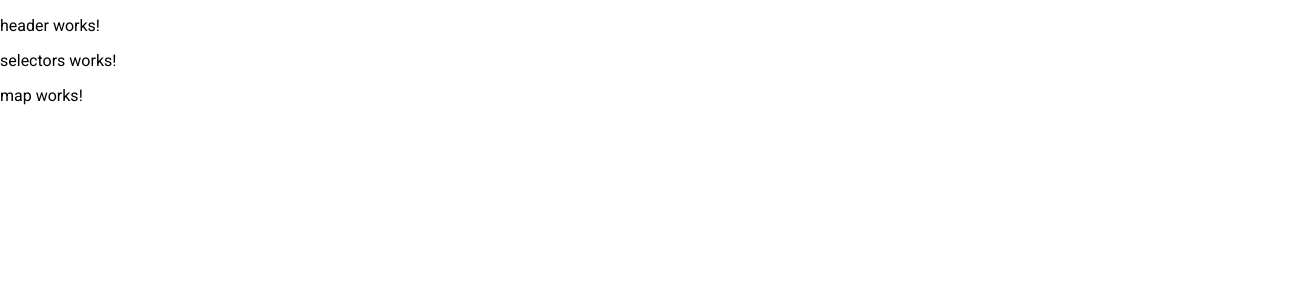
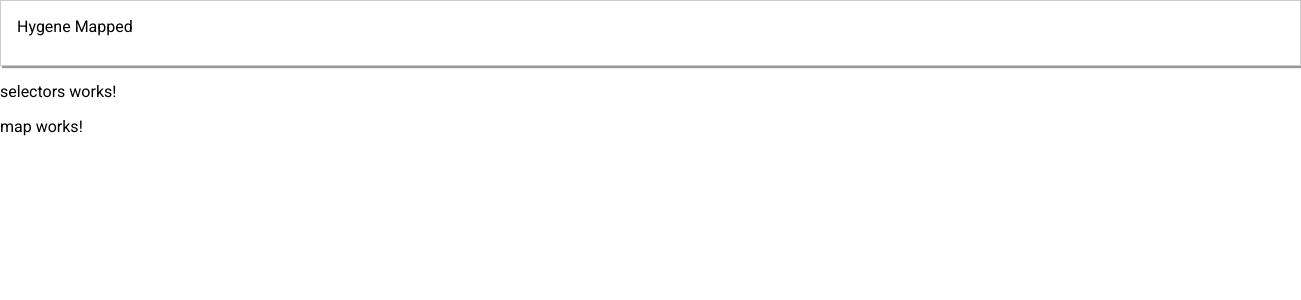
Before and after one commit to benAkehurst/hygene-mapped, an Angular app in the folder hygene-mapped/: page /home in a window 1280 px wide. Shown: the top 300 px of the page, 1301 px wide, since content can reach past the window. Built offline with nearby package versions, Linux system fonts and the light colour scheme.

Commit message:
feat(header): build dummy header

```diff
--- a/hygene-mapped/src/app/components/header/header.component.html
+++ b/hygene-mapped/src/app/components/header/header.component.html
@@ -1 +1,5 @@
-<p>header works!</p>
+<div class="header-wrapper">
+  <div class="title">Hygene Mapped</div>
+  <div class="main"></div>
+  <div class="options"></div>
+</div>
--- a/hygene-mapped/src/app/components/header/header.component.scss
+++ b/hygene-mapped/src/app/components/header/header.component.scss
@@ -0,0 +1,11 @@
+.header-wrapper {
+  width: 99%;
+  height: 2rem;
+  border: 1px solid rgba(0,0,0,0.2);
+  box-shadow: 0.125rem 0.125rem 0.0625rem 0 rgba(0,0,0,0.4);
+  display: flex;
+  flex-direction: column;
+  align-items: flex-start;
+  justify-content: space-between;
+  padding: 1rem;
+}
```
